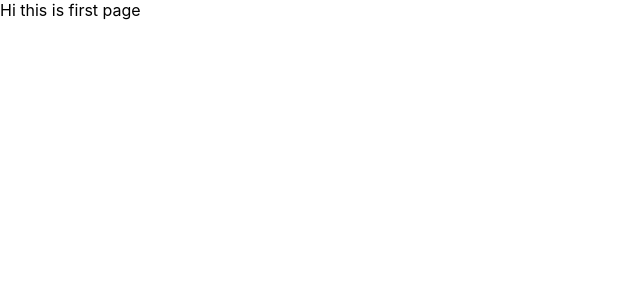
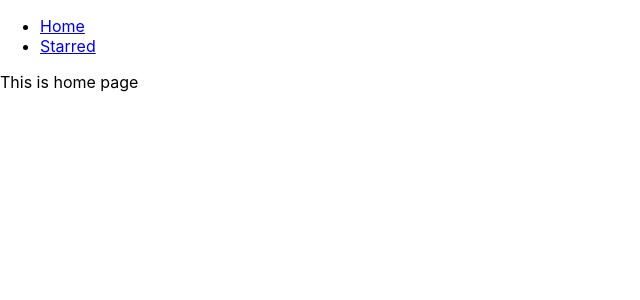
Before and after one commit to sagartare12/box-office, a React (Create React App) app: page / in a window 1280 px wide. Shown: the top 300 px of the page, without its empty margins (0-640 px from the left). Built offline with nearby package versions, Linux system fonts and the light colour scheme; the HTML template or start-up script is replaced by a standard one.

Commit message:
Add navbar and created page compponent

```diff
--- a/src/App.js
+++ b/src/App.js
@@ -1,15 +1,18 @@
 import React from 'react'
 import {Switch , Route} from 'react-router-dom'
-
+import Navs from './components/Navs'
+import Home from './Pages/Home'
+import Starred from './Pages/Starred'
 function App() {
   return (
     <div className="App">
+      <Navs />
       <Switch>
         <Route exact path='/'>
-          Hi this is first page
+          <Home />
         </Route>
         <Route exact path="/starred">
-          This is second page
+          <Starred />
         </Route>
         <Route>
           Error 404 page not found
--- /dev/null
+++ b/src/Pages/Home.js
@@ -0,0 +1,10 @@
+import React from 'react'
+
+ const Home = () => {
+    return (
+        <div>
+            This is home page
+        </div>
+    )
+}
+export default Home
--- /dev/null
+++ b/src/Pages/Starred.js
@@ -0,0 +1,10 @@
+import React from 'react'
+
+ const Starred = () => {
+    return (
+        <div>
+            This is starred page
+        </div>
+    )
+}
+export default Starred
--- /dev/null
+++ b/src/components/Navs.js
@@ -0,0 +1,23 @@
+import React from 'react'
+import {Link} from 'react-router-dom'
+
+const LINKS = [
+         { to: '/' ,text : 'Home' },
+         { to : '/Starred' , text : 'Starred'},
+
+     ];
+const Navs = () => {
+
+    return (
+        <div>
+            <ul>
+                {LINKS.map((item) =>
+                      <li key={item.to}><Link to={item.to}>{item.text}</Link></li>
+                )}
+
+            </ul>
+        </div>
+    )
+}
+
+export default Navs
```
